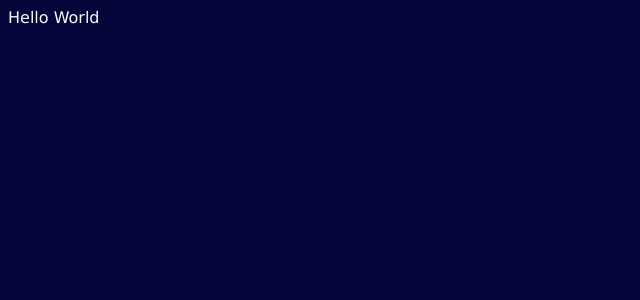
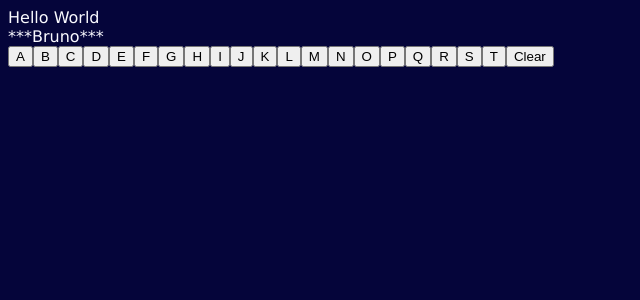
Before and after one commit to Aarav4258/build, a React (Vite) app: page / in a window 1280 px wide. Shown: the top 300 px of the page, without its empty margins (0-640 px from the left). Built offline with nearby package versions, Linux system fonts and the light colour scheme.

Commit message:
Add sample text input component

```diff
--- a/src/App.tsx
+++ b/src/App.tsx
@@ -1,9 +1,11 @@
 import './App.css'
+import { TextButtonInterface } from './TextButtonInterface';
 
 const App = () => {
   return (
     <main>
       Hello World
+      <TextButtonInterface/>
     </main>
   )
 }
--- /dev/null
+++ b/src/TextButtonInterface.tsx
@@ -0,0 +1,22 @@
+import { useState } from "react"
+
+export const TextButtonInterface = () => {
+    const [text, setText] = useState("Bruno");
+    const letters = Array.from("ABCDEFGHIJKLMNOPQRST");
+    return (
+        <div>
+            <div>***{text}***</div>
+            {letters.map(
+                (letter) => (
+                    <button
+                        onClick={() => setText(text + letter)}
+                    >
+                        {letter}
+                    </button>
+                )
+            )}
+            <button onClick={()=>setText("")}>Clear</button>
+
+        </div>
+    )
+}
```
